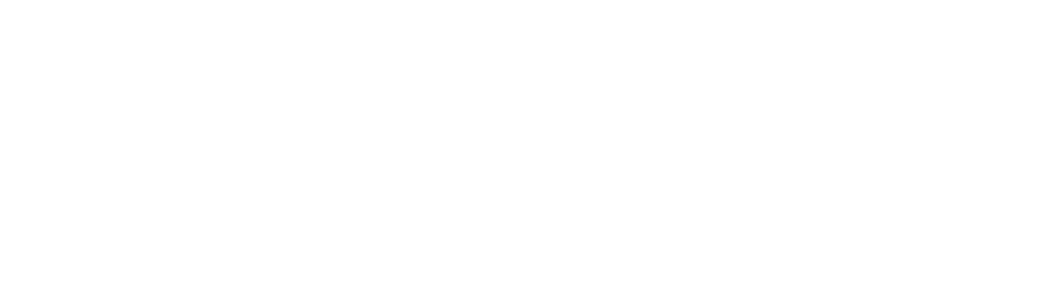
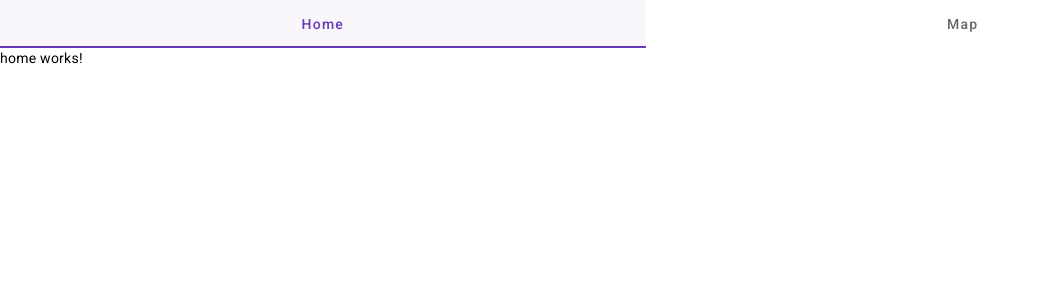
Before and after one commit to rbbert122/maps, an Angular app: page /home in a window 1280 px wide. Before the commit this address led to /. Shown: the top 300 px of the page, without its empty margins (0-1039 px from the left). Built offline with nearby package versions, Linux system fonts and the light colour scheme.

Commit message:
add routing and components for home and map pages

```diff
--- a/src/app/app-routing.module.ts
+++ b/src/app/app-routing.module.ts
@@ -1,10 +1,31 @@
 import { NgModule } from '@angular/core';
-import { RouterModule, Routes } from '@angular/router';
+import { ExtraOptions, RouterModule, Routes } from '@angular/router';
 
-const routes: Routes = [];
+import { HomeComponent } from './pages/home/home.component';
+import { MapComponent } from './pages/map/map.component';
+
+const routes: Routes = [
+  {
+    path: 'home',
+    component: HomeComponent,
+  },
+  {
+    path: 'map',
+    component: MapComponent,
+  },
+  {
+    path: '',
+    redirectTo: 'home',
+    pathMatch: 'full',
+  },
+];
+
+const config: ExtraOptions = {
+  useHash: false,
+};
 
 @NgModule({
-  imports: [RouterModule.forRoot(routes)],
+  imports: [RouterModule.forRoot(routes, config)],
   exports: [RouterModule],
 })
 export class AppRoutingModule {}
--- a/src/app/app.component.html
+++ b/src/app/app.component.html
@@ -6,6 +6,18 @@
 <!-- * * * * * * * * * Delete the template below * * * * * * * * * -->
 <!-- * * * * * * * to get started with your project! * * * * * * * -->
 <!-- * * * * * * * * * * * * * * * * * * * * * * * * * * * * * * * -->
+
+<nav mat-tab-nav-bar [tabPanel]="tabPanel">
+  <a
+    mat-tab-link
+    *ngFor="let tab of tabs"
+    (click)="activeTab = tab.link"
+    [active]="activeTab == tab.link"
+    [routerLink]="tab.link"
+    >{{ tab.name }}</a
+  >
+</nav>
+<mat-tab-nav-panel #tabPanel></mat-tab-nav-panel>
 
 <!-- * * * * * * * * * * * * * * * * * * * * * * * * * * * * * * * * -->
 <!-- * * * * * * * * * * * The content above * * * * * * * * * * * * -->
--- a/src/app/app.component.ts
+++ b/src/app/app.component.ts
@@ -1,4 +1,10 @@
 import { Component } from '@angular/core';
+import { NavigationEnd, Event, Router } from '@angular/router';
+
+interface ITab {
+  name: string;
+  link: string;
+}
 
 @Component({
   selector: 'app-root',
@@ -7,4 +13,31 @@ import { Component } from '@angular/core';
 })
 export class AppComponent {
   title = 'maps';
+
+  tabs: ITab[] = [
+    {
+      name: 'Home',
+      link: '/home',
+    },
+    {
+      name: 'Map',
+      link: '/map',
+    },
+  ];
+
+  activeTab = this.tabs[0].link;
+
+  constructor(private router: Router) {
+    this.router.events.subscribe((event: Event) => {
+      if (event instanceof NavigationEnd) {
+        this.activeTab = event.url;
+        console.log(event);
+      }
+    });
+  }
+
+  // See app.component.html
+  mapLoadedEvent(status: boolean) {
+    console.log('The map loaded: ' + status);
+  }
 }
--- /dev/null
+++ b/src/app/pages/home/home.component.html
@@ -0,0 +1 @@
+<p>home works!</p>
--- /dev/null
+++ b/src/app/pages/map/map.component.html
@@ -0,0 +1 @@
+<p>map works!</p>
```
Also changed, not shown: src/app/app.module.ts (+13 -3 lines), src/app/pages/home/home.component.ts (added, +10 -0 lines), src/app/pages/map/map.component.ts (added, +10 -0 lines), src/app/pages/home/home.component.scss (added), src/app/pages/map/map.component.scss (added), 2 other files (tests, documents, lock files or other folders).
